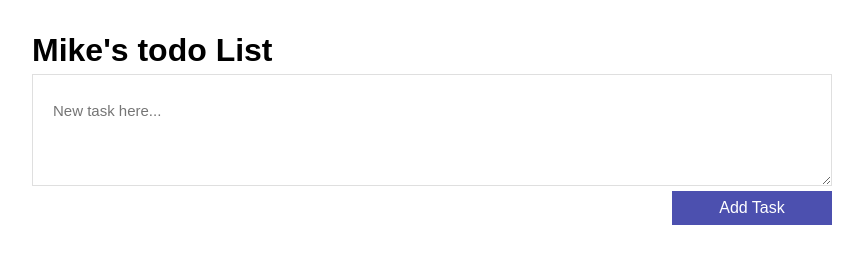
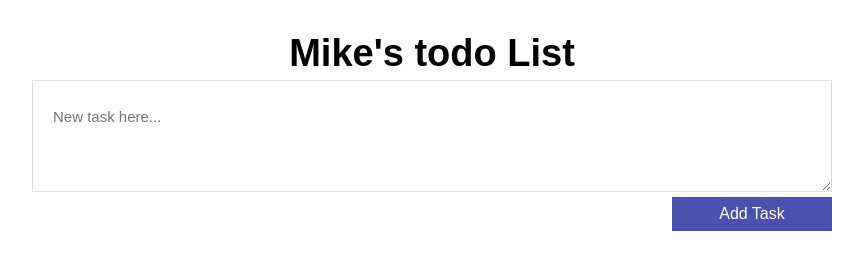
Before and after one commit to todo-site-mulderink1/TodoApp, a website: page client/views/index.html in a window 1280 px wide. Shown: the whole page, without its empty margins (208-1071 px from the left). Drawn offline with nearby package versions, Linux system fonts and the light colour scheme; files that its build step writes are made by us from their sources; files whose address does not match are found by name.

Commit message:
Changed font size

```diff
--- a/client/assets/styles/styles.css
+++ b/client/assets/styles/styles.css
@@ -3,6 +3,11 @@
   padding: 0;
   box-sizing: border-box;
   font-family: Arial, sans-serif;
+}
+
+#container h1 {
+  text-align: Center;
+  font-size: 38px;
 }
 
 #container {
```
